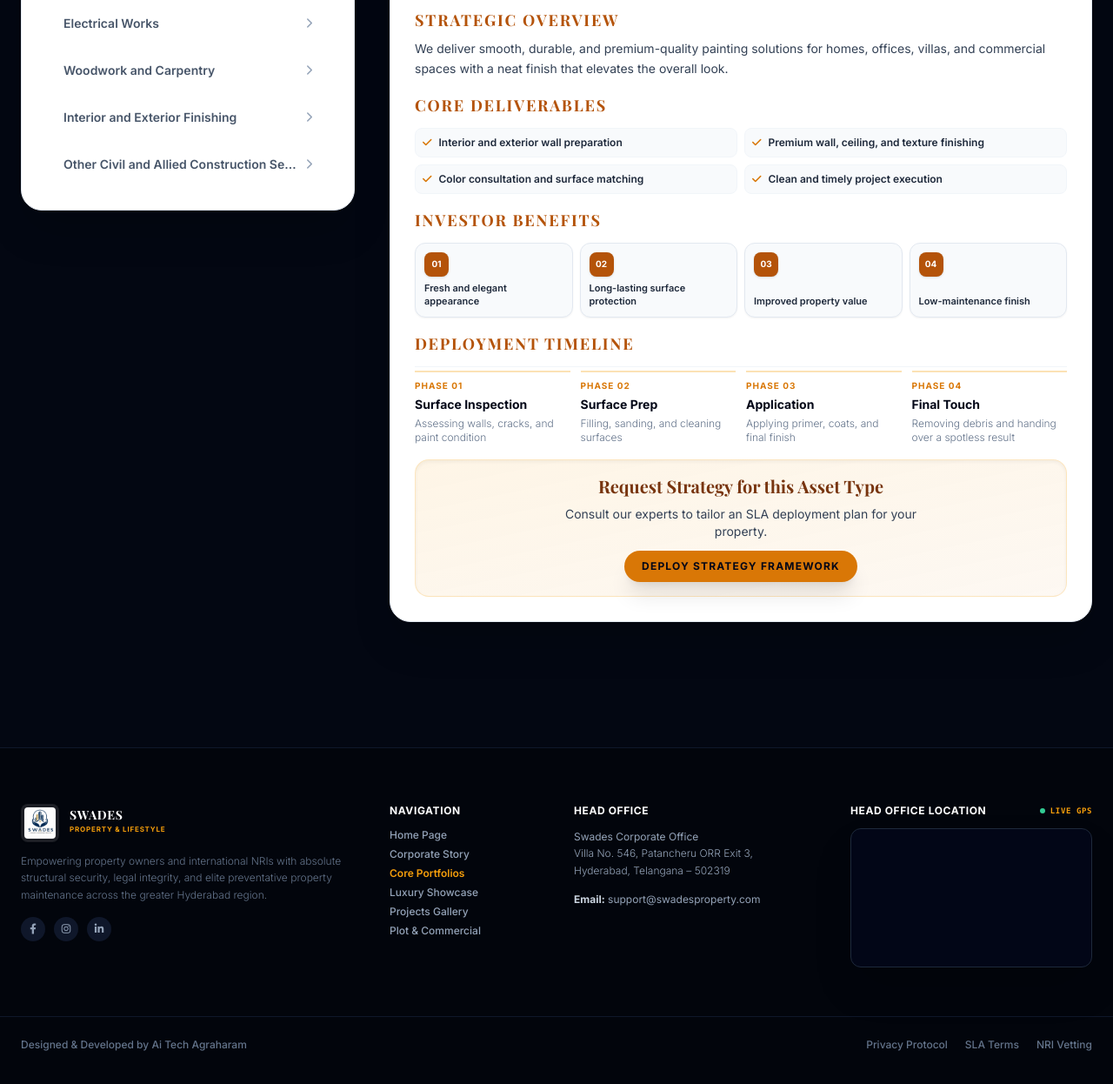
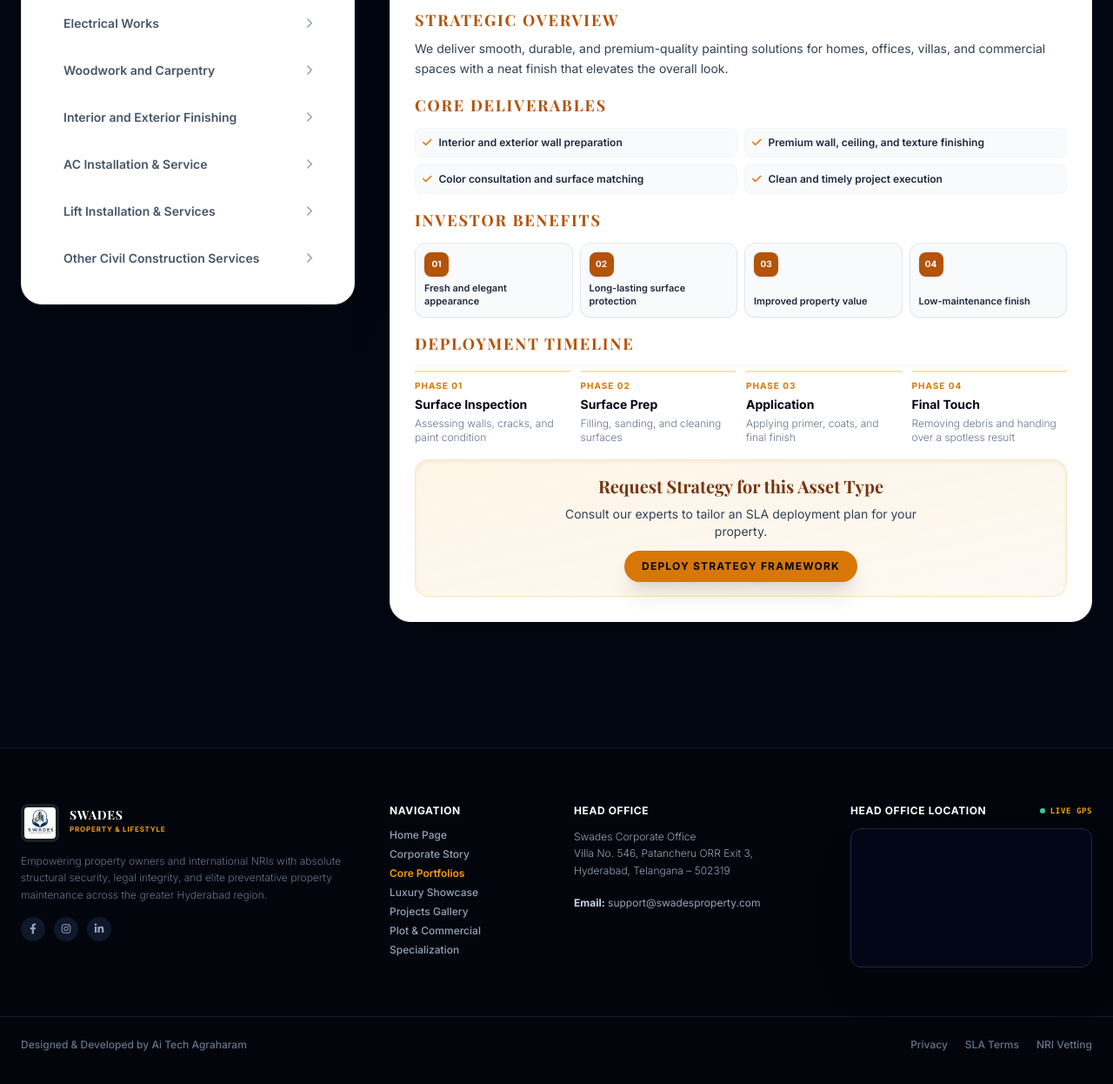
Before and after one commit to Jayasimha2158/SWADES, a plain HTML site: page services.html in a window 1280 px wide. Shown: the part 860-2106 px from the top of the page at 87% size. Drawn offline with nearby package versions, Linux system fonts and the light colour scheme; grey boxes are pictures that could not be loaded; a web font is replaced by a local one.

Commit message:
Refactor styles and update contact details in services.html
Refactor styles and update contact information in services.html. Consolidate CSS rules and add new footer elements.

```diff
--- a/services.html
+++ b/services.html
@@ -13,23 +13,11 @@
     <style>
         body { font-family: 'Inter', sans-serif; background-color: #030712; color: #cbd5e1; }
         .font-luxury { font-family: 'Playfair Display', serif; }
-
         .reveal-on-scroll { opacity: 0; transform: translateY(35px); transition: opacity 0.8s ease-out, transform 0.8s ease-out; }
         .reveal-on-scroll.is-revealed { opacity: 1; transform: translateY(0); }
-
         .fade-panel { animation: fadeIn 0.4s cubic-bezier(0.16, 1, 0.3, 1) forwards; }
-        @keyframes fadeIn {
-            0% { opacity: 0; transform: translateY(10px); }
-            100% { opacity: 1; transform: translateY(0); }
-        }
-
-        .tab-active {
-            background-color: #fef3c7 !important;
-            color: #b45309 !important;
-            font-weight: 700 !important;
-            border-right: 3px solid #d97706 !important;
-        }
-
+        @keyframes fadeIn { 0% { opacity: 0; transform: translateY(10px); } 100% { opacity: 1; transform: translateY(0); } }
+        .tab-active { background-color: #fef3c7 !important; color: #b45309 !important; font-weight: 700 !important; border-right: 3px solid #d97706 !important; }
         aside::-webkit-scrollbar { width: 4px; }
         aside::-webkit-scrollbar-track { background: transparent; }
         aside::-webkit-scrollbar-thumb { background: #e2e8f0; border-radius: 9999px; }
@@ -41,7 +29,7 @@
     <div class="bg-amber-500 text-slate-950 px-6 py-2.5 w-full text-center z-[60] relative flex items-center justify-center gap-3 shadow-md">
         <span class="w-2 h-2 rounded-full bg-slate-900 animate-pulse"></span>
         <span class="text-[10px] sm:text-xs font-bold uppercase tracking-widest">
-            For Immediate Queries & Support, Contact Our Front Desk: <a href="tel:+910000000000" class="font-black underline ml-1 hover:text-white transition-colors">+91 7066780736</a>
+            For Immediate Queries & Support, Contact Our Front Desk: <a href="tel:+917066780736" class="font-black underline ml-1 hover:text-white transition-colors">+91 7066780736</a>
         </span>
     </div>
 
@@ -50,13 +38,11 @@
             <div class="flex items-center gap-3 cursor-pointer" onclick="window.location.href='index.html'">
                 <img src="LOGO.jpeg" alt="Swades Property & Lifestyle logo" class="h-20 w-auto max-w-[260px] object-contain rounded-lg bg-white/10 p-1 shadow-sm">
             </div>
-
             <nav class="hidden md:flex space-x-8 text-sm font-semibold uppercase tracking-[0.2em] text-slate-300 ml-6">
                 <a href="index.html" class="hover:text-amber-500 transition-colors">Home</a>
                 <a href="about.html" class="hover:text-amber-500 transition-colors">About</a>
                 <a href="services.html" class="text-amber-500 font-bold transition-colors">Services</a>
             </nav>
-
             <div class="flex items-center gap-4">
                 <a href="consultation.html" class="hidden sm:block bg-gradient-to-r from-amber-600 to-amber-700 hover:from-amber-500 hover:to-amber-600 text-slate-950 text-sm font-bold uppercase tracking-wider px-6 py-3 rounded transition-all shadow-lg text-center">Consultation</a>
                 <button class="menu-trigger-btn text-white hover:text-amber-500 flex items-center gap-2 bg-slate-900 px-3 py-2 rounded border border-slate-800 cursor-pointer transition-colors shadow">
@@ -76,7 +62,6 @@
                 </div>
                 <button id="close-sidebar-btn" class="text-slate-500 hover:text-white text-xl cursor-pointer p-1 transition-colors"><i class="fa-solid fa-xmark"></i></button>
             </div>
-
             <nav class="space-y-4 text-xs font-semibold tracking-[0.18em] uppercase flex flex-col text-slate-300">
                 <a href="index.html" class="hover:text-amber-500 transition-colors">Home</a>
                 <a href="about.html" class="hover:text-amber-500 transition-colors">About</a>
@@ -86,8 +71,8 @@
                 <a href="luxury-outdoor.html" class="hover:text-amber-500 transition-colors">Luxury Outdoor</a>
                 <a href="plot-commercial.html" class="hover:text-amber-500 transition-colors">Plot & Commercial</a>
                 <a href="gallery.html" class="hover:text-amber-500 transition-colors">Gallery</a>
-                <!-- <a href="reviews.html" class="hover:text-amber-500 transition-colors">Client Reviews</a> -->
                 <a href="faq.html" class="hover:text-amber-500 transition-colors">FAQ</a>
+                <a href="specialization.html" class="hover:text-amber-500 transition-colors">Specialization</a>
             </nav>
         </div>
         <div class="pt-6">
@@ -118,6 +103,7 @@
         </section>
     </main>
 
+    <!-- NEW SCREENSHOT FOOTER -->
     <footer class="bg-[#02050c] text-slate-400 text-xs pt-16 pb-10 border-t border-slate-900 mt-16">
         <div class="container mx-auto px-6 max-w-7xl grid grid-cols-1 md:grid-cols-12 gap-10 mb-14 text-left">
             <div class="md:col-span-4 space-y-3">
@@ -147,17 +133,18 @@
                     <a href="luxury-outdoor.html" class="hover:text-amber-500 transition-colors">Luxury Showcase</a>
                     <a href="gallery.html" class="hover:text-amber-500 transition-colors">Projects Gallery</a>
                     <a href="plot-commercial.html" class="hover:text-amber-500 transition-colors">Plot & Commercial</a>
+                    <a href="specialization.html" class="hover:text-amber-500 transition-colors">Specialization</a>
                 </nav>
             </div>
 
             <div class="md:col-span-3 space-y-3 text-slate-400 text-xs">
                 <h4 class="text-white font-bold uppercase tracking-wider text-xs">Head Office</h4>
                 <p class="leading-relaxed font-light text-slate-400">
-                    <strong>Swades Corporate Office</strong><br>
+                    Swades Corporate Office<br>
                     Villa No. 546, Patancheru ORR Exit 3,<br>
                     Hyderabad, Telangana – 502319
                 </p>
-                <div class="pt-1 space-y-1 text-xs">
+                <div class="pt-2 space-y-1 text-xs">
                     <p><strong class="text-slate-300">Email:</strong> support@swadesproperty.com</p>
                 </div>
             </div>
@@ -176,16 +163,16 @@
         </div>
 
         <div class="container mx-auto px-6 max-w-7xl border-t border-slate-900 pt-6 flex flex-col sm:flex-row justify-between items-center text-xs text-slate-500 space-y-3 sm:space-y-0 font-medium">
-            <a href="https://aitechagraharam.in/" class="hover:text-amber-500 transition-colors" target="_blank">Designed & Developed by Ai Tech Agraharam</a>
-
+            <p>Designed & Developed by Ai Tech Agraharam</p>
             <div class="flex space-x-5">
-                <a href="#" class="hover:text-amber-500 transition-colors">Privacy Protocol</a>
+                <a href="#" class="hover:text-amber-500 transition-colors">Privacy</a>
                 <a href="#" class="hover:text-amber-500 transition-colors">SLA Terms</a>
                 <a href="#" class="hover:text-amber-500 transition-colors">NRI Vetting</a>
             </div>
         </div>
     </footer>
 
+    <!-- AUTO-HIDING WHATSAPP BUTTON (z-40) -->
     <div id="whatsapp-widget" class="fixed bottom-8 right-8 z-40 flex items-center gap-3 bg-slate-950/90 border border-slate-800 p-2 pr-4 rounded-full shadow-2xl animate-bounce transition-opacity duration-200">
         <a href="https://wa.me/917066780736" target="_blank" class="w-12 h-12 bg-emerald-500 hover:bg-emerald-400 text-white rounded-full flex items-center justify-center text-2xl transition-colors shadow-lg">
             <i class="fa-brands fa-whatsapp"></i>
@@ -268,7 +255,31 @@
                 ]
             },
             {
-                id: "civil-allied-services", title: "Other Civil and Allied Construction Services", tagImg: "https://images.unsplash.com/photo-1504307651254-35680f356dfd?auto=format&fit=crop&w=1200&q=80",
+                id: "ac-installation", title: "AC Installation & Service", tagImg: "https://images.unsplash.com/photo-1615873968403-89e068629265?auto=format&fit=crop&w=1200&q=80",
+                overview: "Expert air conditioning installation, preventive maintenance, and rapid repair services ensuring optimal climate control and energy efficiency for your spaces.",
+                deliverables: ["Split & Ducted AC Installation", "Chemical Deep Cleaning", "Gas Top-up & Leak Repairs", "Routine Preventive Maintenance"],
+                benefits: ["Consistent Cooling Performance", "Lower Energy Consumption", "Extended Equipment Lifespan", "Improved Indoor Air Quality"],
+                phases: [
+                    { p: "PHASE 01", t: "Site Assessment", d: "Evaluating load requirements and optimal placement" },
+                    { p: "PHASE 02", t: "Installation/Service", d: "Executing fitting or deep cleaning protocols" },
+                    { p: "PHASE 03", t: "Testing", d: "Checking cooling efficiency and drainage" },
+                    { p: "PHASE 04", t: "Sign-off", d: "Final handover with maintenance guidelines" }
+                ]
+            },
+            {
+                id: "lift-services", title: "Lift Installation & Services", tagImg: "https://images.unsplash.com/photo-1541888946425-d0fbb18086f6?auto=format&fit=crop&w=1200&q=80",
+                overview: "Comprehensive elevator solutions ranging from premium residential lift installations to heavy-duty commercial elevator maintenance and safety audits.",
+                deliverables: ["New Lift Installation", "Modernization & Upgrades", "24/7 Emergency Rescue Support", "Statutory Safety Compliance"],
+                benefits: ["Smooth & Silent Operation", "Enhanced Safety Protocols", "Reduced Downtime", "Aesthetic Cabin Designs"],
+                phases: [
+                    { p: "PHASE 01", t: "Feasibility Study", d: "Shaft measurement and capacity planning" },
+                    { p: "PHASE 02", t: "Deployment", d: "Installing drive units, cabins, and controls" },
+                    { p: "PHASE 03", t: "Calibration", d: "Testing load, speed, and emergency brakes" },
+                    { p: "PHASE 04", t: "Certification", d: "Safety compliance approval and handover" }
+                ]
+            },
+            {
+                id: "civil-allied-services", title: "Other Civil Construction Services", tagImg: "https://images.unsplash.com/photo-1504307651254-35680f356dfd?auto=format&fit=crop&w=1200&q=80",
                 overview: "We also support broader construction needs with civil works, site support, and allied services that keep projects moving smoothly from start to finish.",
                 deliverables: ["Civil construction support", "Site preparation and finishing support", "Allied construction coordination", "Reliable on-site execution support"],
                 benefits: ["Single-window construction support", "Efficient project coordination", "Better site readiness", "Flexible scope management"],
@@ -377,7 +388,6 @@
 
             activateServiceVector(0);
 
-            // Dynamic Morphing Header Sensor
             const headerEl = document.getElementById("global-header");
             if (headerEl) {
                 window.addEventListener("scroll", () => {
@@ -391,7 +401,6 @@
                 });
             }
 
-            // Mobile Drawer Engine & WhatsApp Auto-Hide
             const overlay = document.getElementById("sidebar-overlay");
             const drawer = document.getElementById("sidebar-drawer");
             const triggerBtn = document.querySelector(".menu-trigger-btn");
@@ -420,7 +429,7 @@
         });
     </script>
 
-    <div id="luxury-aura" class="fixed top-0 left-0 -ml-[18px] -mt-[18px] w-9 h-9 rounded-full border border-amber-500/40 bg-amber-500/5 pointer-events-none z-[99999] hidden md:block transition-colors duration-300 will-change-transform"></div>
+    <div id="luxury-aura" class="fixed top-0 left-0 -ml-[18px] -mt-[18px] w-9 h-9 rounded-full border border-amber-500/40 bg-amber-500/5 pointer-events-none z-[99999] hidden md:block transition-all duration-75 will-change-transform"></div>
     <div id="luxury-dot" class="fixed top-0 left-0 -ml-[4px] -mt-[4px] w-2 h-2 rounded-full bg-amber-400 pointer-events-none z-[99999] hidden md:block will-change-transform"></div>
 
     <script>
@@ -429,6 +438,7 @@
             const aura = document.getElementById('luxury-aura');
             const dot = document.getElementById('luxury-dot');
             if (!aura || !dot) return;
+
             let mouseX = window.innerWidth / 2, mouseY = window.innerHeight / 2;
             let auraX = mouseX, auraY = mouseY;
             let isHovering = false;
@@ -447,7 +457,7 @@
             renderAura();
 
             const attachMagneticSensors = () => {
-                const interactives = document.querySelectorAll('a, button, input, [onclick], .luxury-card, .job-card, .accordion-card');
+                const interactives = document.querySelectorAll('a, button, input, [onclick], .interactive-card, .filter-btn');
                 interactives.forEach(el => {
                     el.addEventListener('mouseenter', () => {
                         isHovering = true;
```
